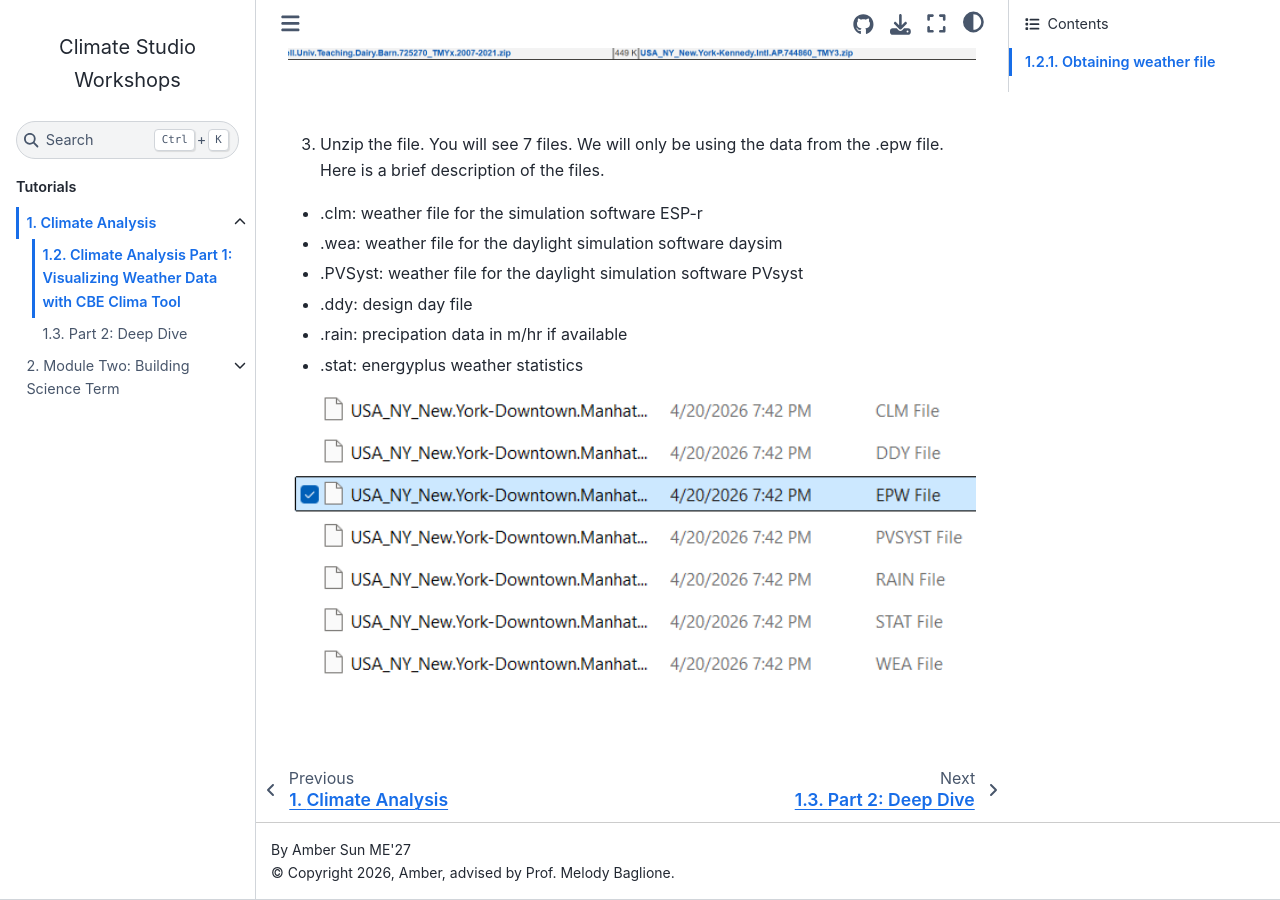
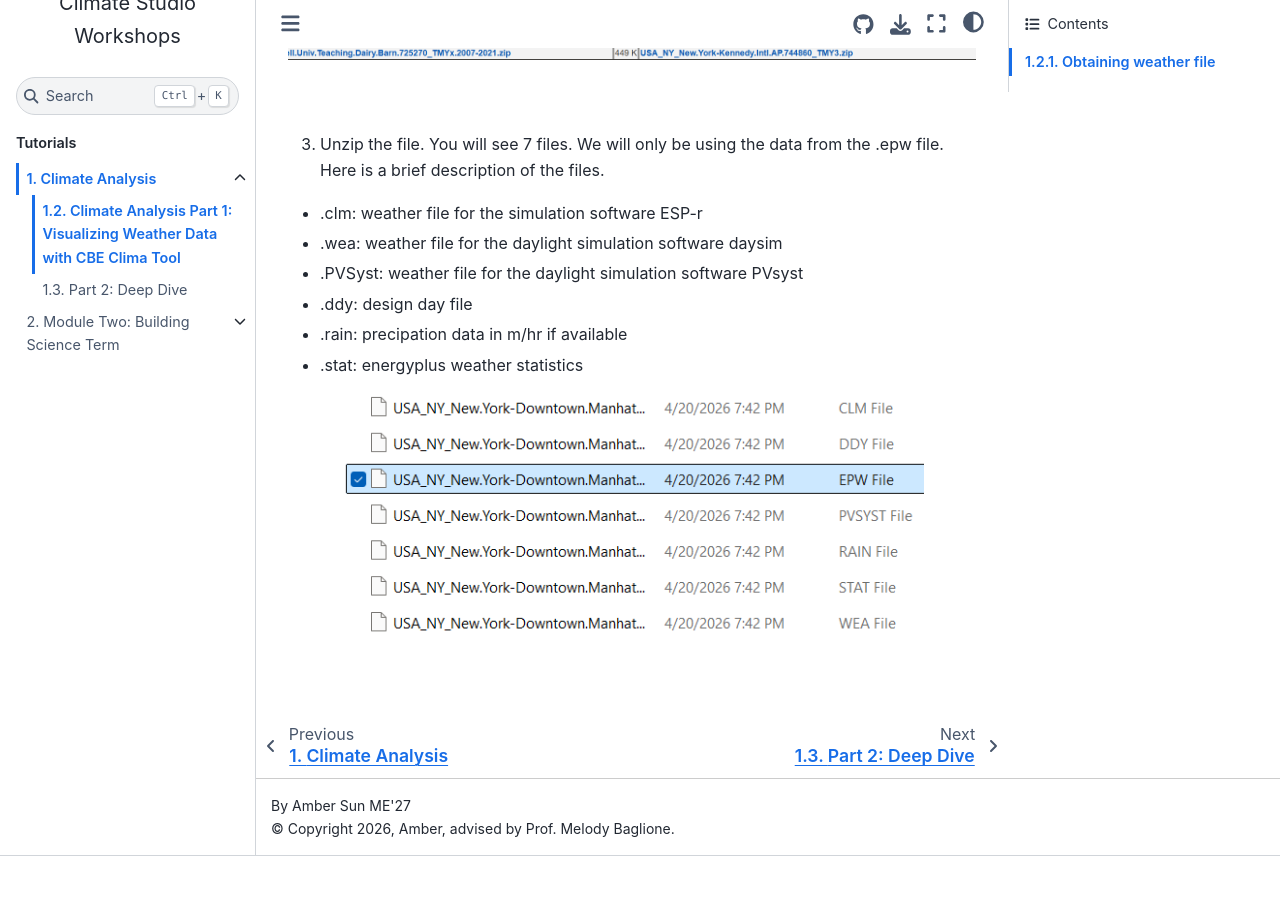
Before and after one commit to amber289/climatestudiotutorial, a Jupyter Book: the page built from workshops/docs/01_1_climate_p1.md, in a window 1280 px wide and 900 px high, scrolled down 1353 px. Built offline with Jupyter Book 1.0.4 settings and Sphinx 7.4.7 and the Sphinx Book theme 1.1.4, drawn with Linux system fonts in a browser that asks for light colours; after the commit the page ends 2209 px from its top, so only the background shows below that.

Commit message:
Update 01_1_climate_p1.md

````diff
--- a/workshops/docs/01_1_climate_p1.md
+++ b/workshops/docs/01_1_climate_p1.md
@@ -4,7 +4,6 @@
 1. Go to <a href="https://climate.onebuilding.org/" target="_blank">climate.onebuilding.org</a>. Go to North-Central America-Region 4 -> North America USA - United States of America.
 ```{image} ../static/clima1/clima1_1.png
 :width: 75%
-:height: 75%
 :align: center
 ```
 <br/><br/>
@@ -24,7 +23,7 @@
 - .rain: precipation data in m/hr if available
 - .stat: energyplus weather statistics
 ```{image} ../static/clima1/clima1_3.png
-:width: 100%
+:width: 85%
 :align: center
 ```
 <br/><br/>
````
